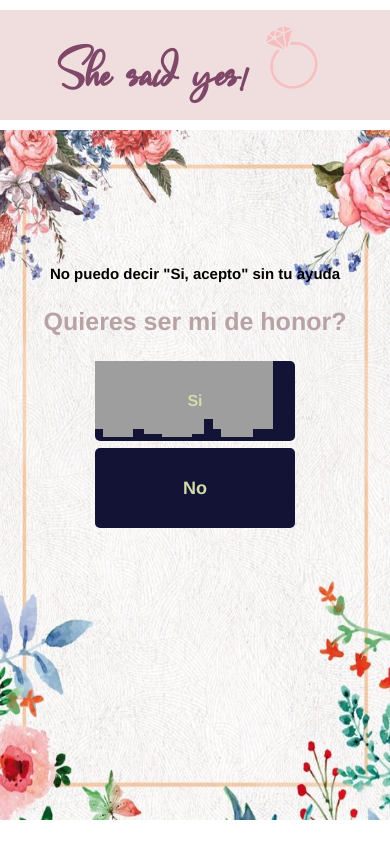
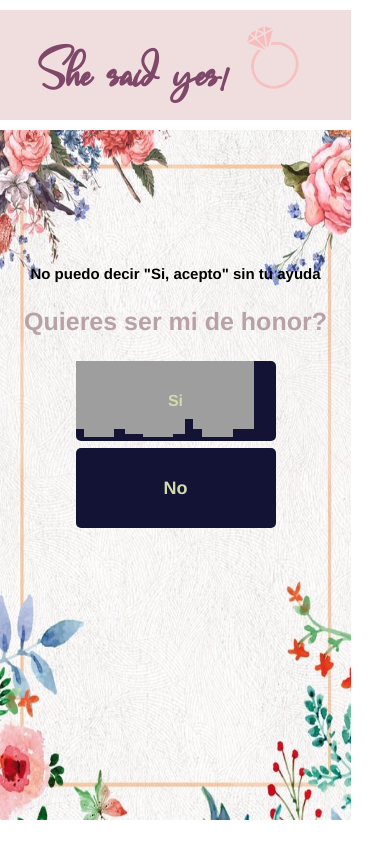
Before and after one commit to LissetteHuilca/weeding_stefy, a PHP site: page /page/corte_honor.html in a window 390 px wide. Run offline with PHP 8.4, Linux system fonts and the light colour scheme; grey boxes are pictures that could not be loaded.

Commit message:
Add files via upload

```diff
--- a/css/estilo_corte.css
+++ b/css/estilo_corte.css
@@ -1207,8 +1207,8 @@ nav ul li{
 
   @media screen and (max-width: 992px) {
     body{
-        width: 100%;
-        margin: 0px auto;
+        width: 90%;
+        margin: 0px;
     }
 
     #fondo_rosa{
```
